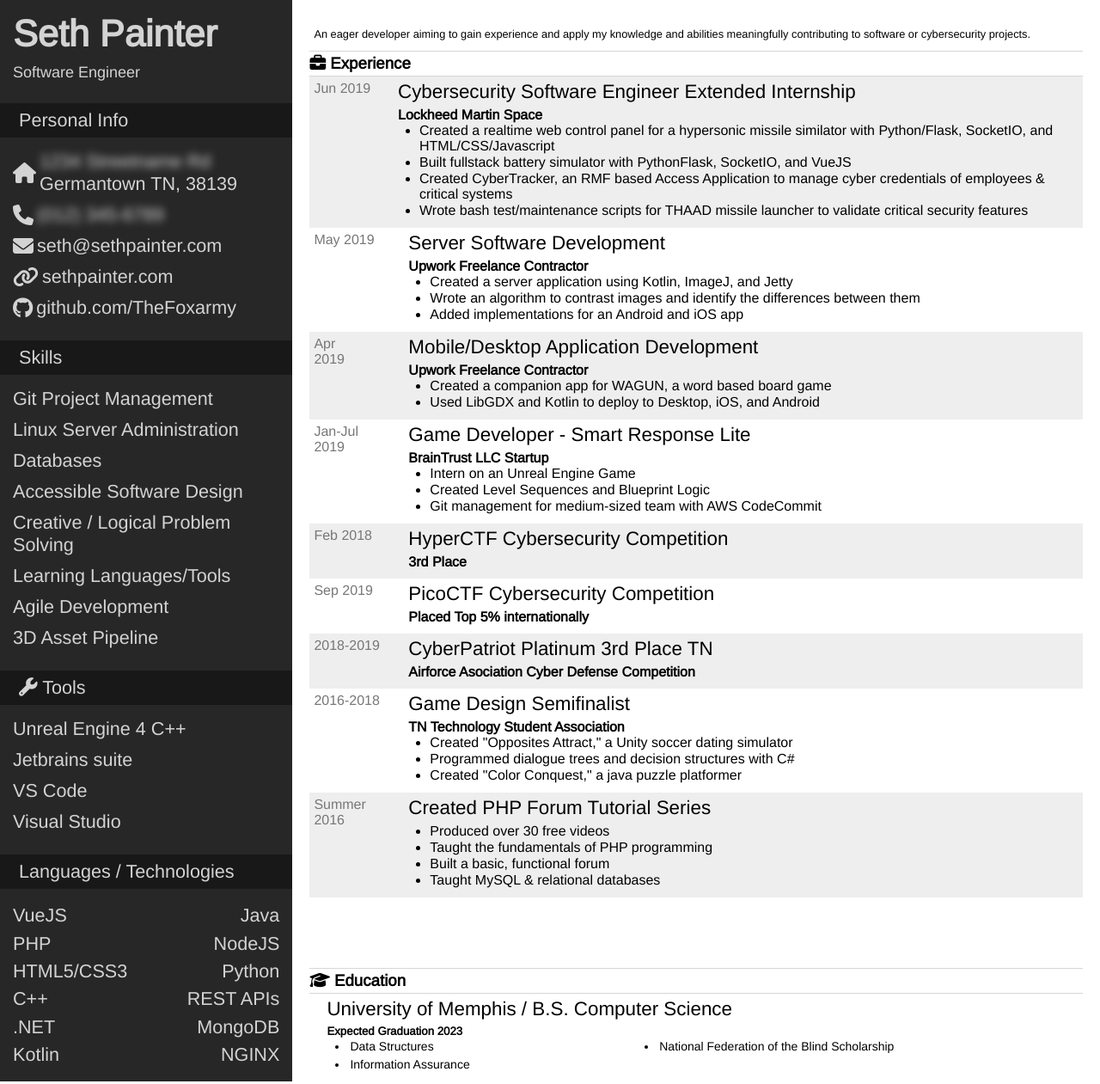
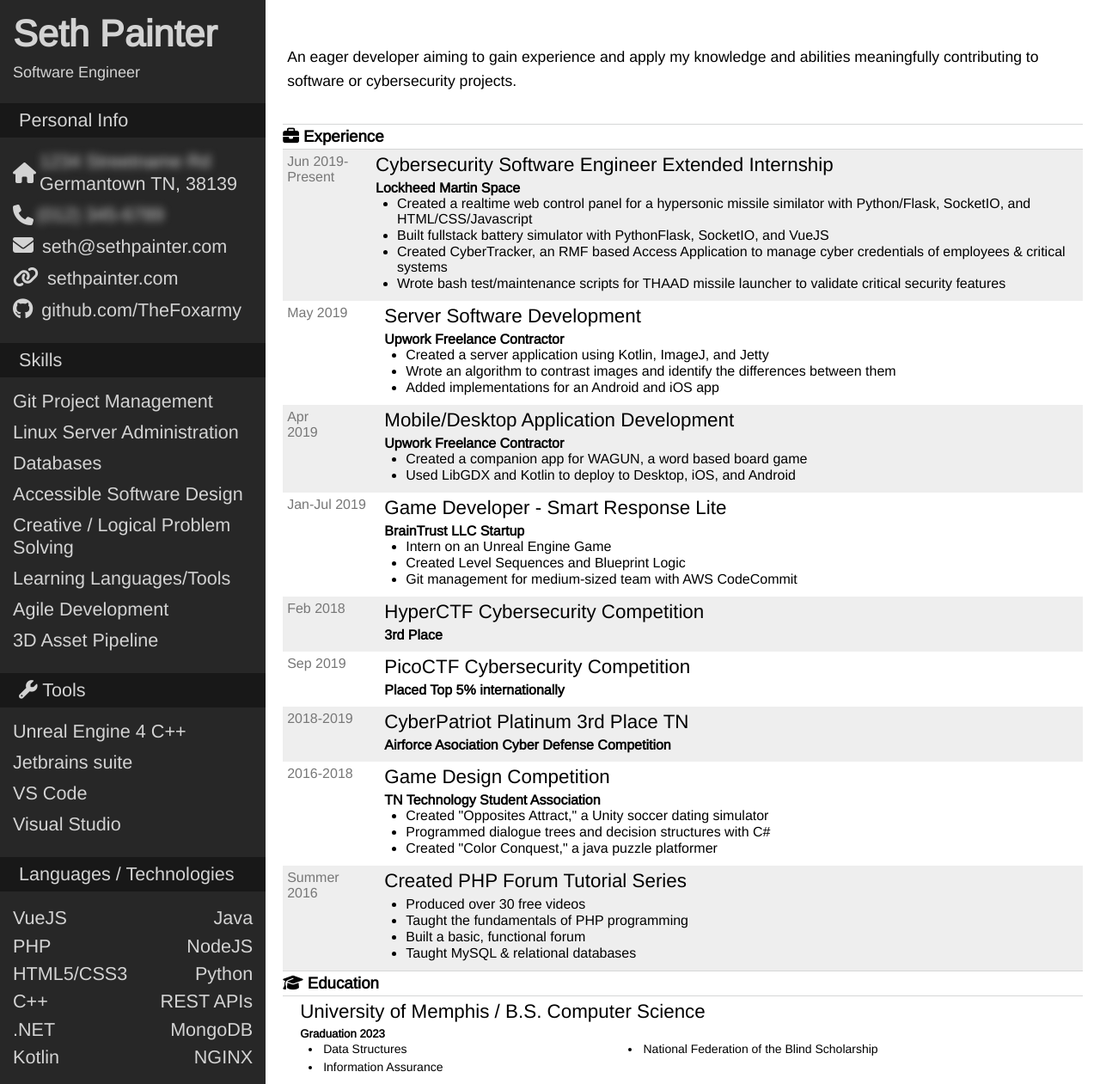
Before and after one commit to FlorianEagox/resume, a PHP site: page / in a window 1280 px wide. Shown: the whole page at 86% size. Run offline with PHP 8.4, Linux system fonts and the light colour scheme; some libraries are stand-ins or nearby versions.

Commit message:
Removed some words, embiggened objective, moved experience down.

```diff
--- a/index.html
+++ b/index.html
@@ -23,25 +23,31 @@
 				<div class="info-piece">
 					<i class="fas fa-home"></i>
 					<div id="address">
-						<p class="sensitive">1234 Streetname Rd</p>
+						<p id="address-line1" class="sensitive">1234 Streetname Rd</p>
 						<p>Germantown TN, 38139</p>
 					</div>
 				</div>
 				<div class="info-piece">
 					<i class="fas fa-phone"></i>
-					<p class="sensitive">(012) 345-6789</p>
+					<p id="phone" class="sensitive">(012) 345-6789</p>
 				</div>
 				<div class="info-piece">
-					<i class="fas fa-envelope"></i>
-					<p>seth@sethpainter.com</p>
+					<a href="mailto:seth@sethpainter.com">
+						<i class="fas fa-envelope"></i>
+						seth@sethpainter.com
+					</a>
 				</div>
 				<div class="info-piece">
-					<i class="fas fa-link"></i>
-					<a href="https://sethpainter.com" target="_blank">sethpainter.com</p></a>
+					<a href="https://sethpainter.com" target="_blank">
+						<i class="fas fa-link"></i>
+						sethpainter.com
+					</a>
 				</div>
 				<div class="info-piece">
-					<i class="fab fa-github"></i>
-					<p><a href="https://github.com/TheFoxarmy" target="_blank">github.com/TheFoxarmy</a></p>
+					<a href="https://github.com/TheFoxarmy" target="_blank">
+						<i class="fab fa-github"></i>
+						github.com/TheFoxarmy
+					</a>
 				</div>
 			</div>
 			<div class="head">
@@ -107,7 +113,7 @@
 					</div>
 					<div class="info" id="experience">
 						<div class="sec_item">
-							<p class="item_date">Jun 2019</p>
+							<p class="item_date">Jun 2019-Present</p>
 							<div class="item_desc">
 								<h3>Cybersecurity Software Engineer Extended Internship</h3>
 								<h4>Lockheed Martin Space</h4>
@@ -179,7 +185,7 @@
 						<div class="sec_item">
 							<p class="item_date">2016-2018</p>
 							<div class="item_desc">
-								<h3 class="desc_head">Game Design Semifinalist</h3>
+								<h3 class="desc_head">Game Design Competition</h3>
 								<h4 class="desc_sub">TN Technology Student Association</h4>
 								<ul>
 									<li>Created "Opposites Attract," a Unity soccer dating simulator</li>
@@ -214,7 +220,7 @@
 							<!-- <p class="item_date">2019-Present</p> -->
 							<div class="item_desc">
 								<h3>University of Memphis / B.S. Computer Science</h3>
-								<h5>Expected Graduation 2023</h5>
+								<h5>Graduation 2023</h5>
 								<ul class="classes">
 									<li>Data Structures</li>
 									<li>Information Assurance</li>
--- a/main.css
+++ b/main.css
@@ -9,11 +9,11 @@
 ul {
 	list-style-position:inside;
 }
-
+/* html, body, main { height: 100%; } */
 main {
 	display: flex;
 	align-items: stretch;
-	font-family:Arimo;
+	font-family: Arimo;
 }
 #sidebar {
 	background-color:#272727;
@@ -85,14 +85,15 @@ ul#languages {
 }
 
 #objective {
-	margin:5px;
+	margin: auto 5px;
 	margin-bottom:9px;
 	line-height:1.6;
-	font-size:0.8rem;
-	/*font-weight:600;*/
+	font-size:1.1rem;
+	/* font-weight:600; */
 }
 #sections {
-	flex-grow: 1;
+	/* flex-grow: 1; */
+	margin-top: auto;
 	display: flex;
 	flex-direction: column;
 }
```
